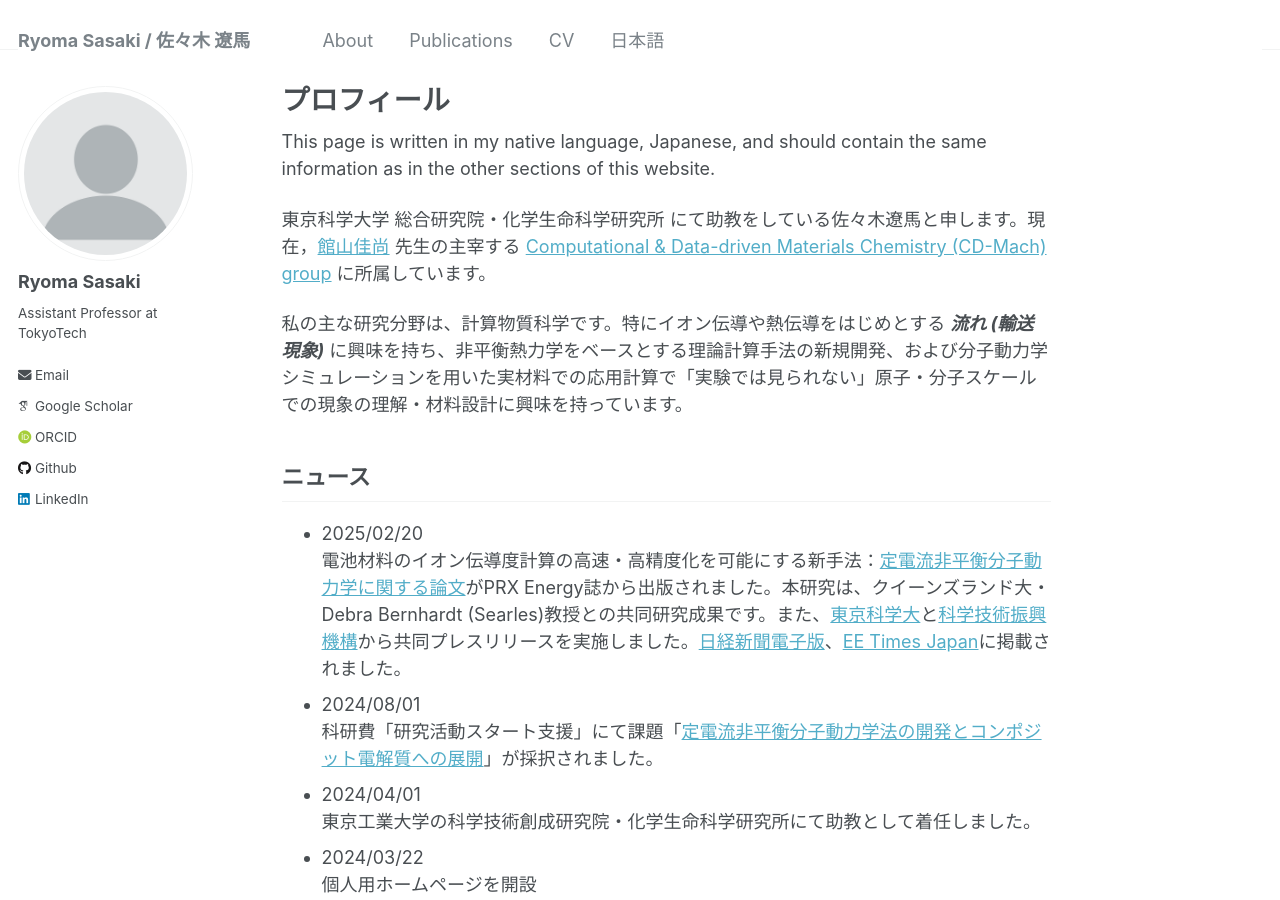
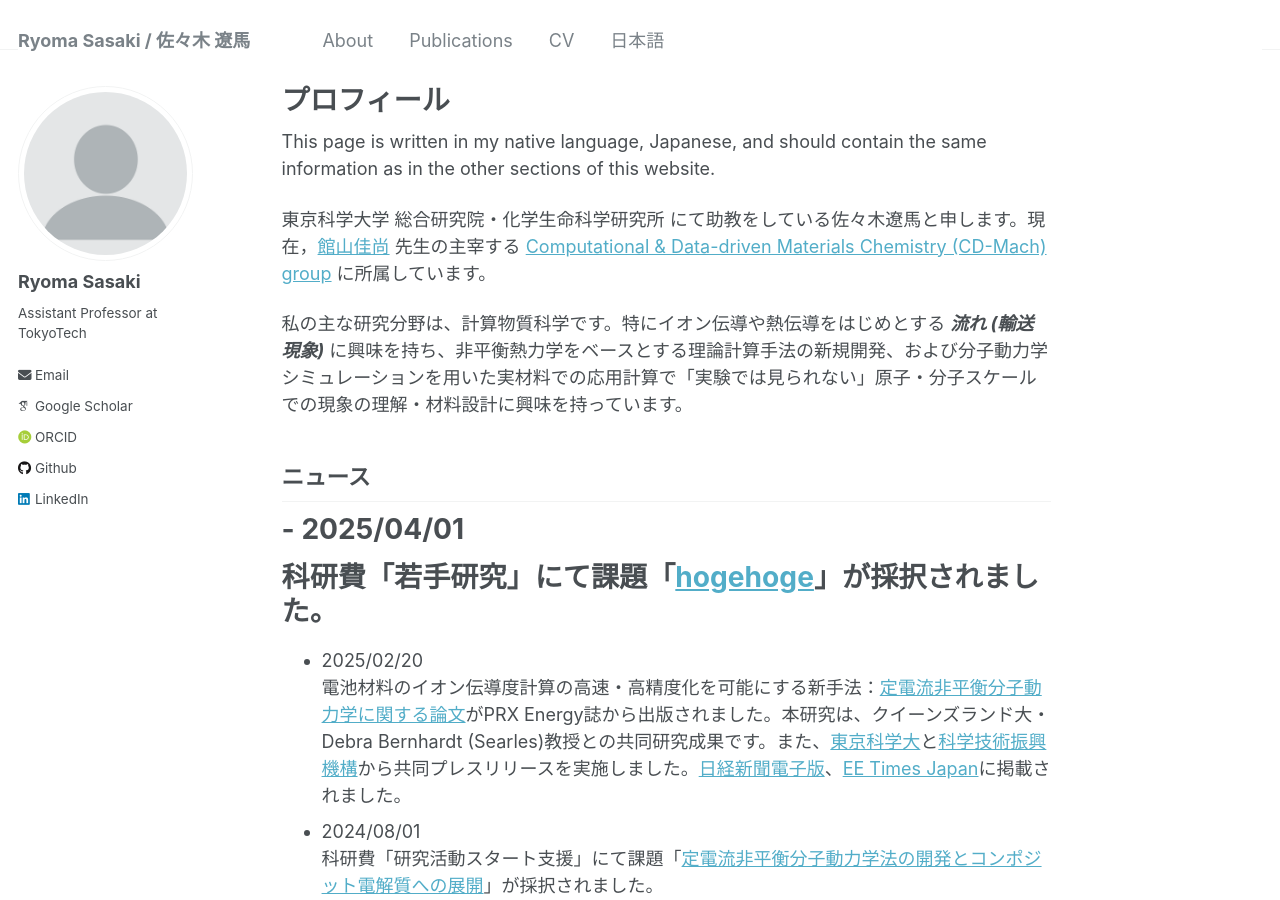
Before and after one commit to srak-uf/srak-uf.github.io, a Jekyll site: the page built from _pages/about_jp.md, in a window 1280 px wide and 900 px high. Built offline with Jekyll 4.4.1, drawn with Linux system fonts in a browser that asks for light colours; some web fonts are replaced.

Commit message:
Update about_jp.md

```diff
--- a/_pages/about_jp.md
+++ b/_pages/about_jp.md
@@ -15,6 +15,8 @@ This page is written in my native language, Japanese, and should contain the sam
 私の主な研究分野は、計算物質科学です。特にイオン伝導や熱伝導をはじめとする ***流れ (輸送現象)*** に興味を持ち、非平衡熱力学をベースとする理論計算手法の新規開発、および分子動力学シミュレーションを用いた実材料での応用計算で「実験では見られない」原子・分子スケールでの現象の理解・材料設計に興味を持っています。
 
 ## ニュース
+# - 2025/04/01
+#   科研費「若手研究」にて課題「[hogehoge](https://kaken.nii.ac.jp/ja/grant/KAKENHI-PROJECT-24K23099/)」が採択されました。
 - 2025/02/20
   電池材料のイオン伝導度計算の高速・高精度化を可能にする新手法：[定電流非平衡分子動力学に関する論文](https://journals.aps.org/prxenergy/abstract/10.1103/PRXEnergy.4.013005)がPRX Energy誌から出版されました。本研究は、クイーンズランド大・Debra Bernhardt (Searles)教授との共同研究成果です。また、[東京科学大](https://www.isct.ac.jp/ja/news/42dr5v9j4t5d)と[科学技術振興機構](https://www.jst.go.jp/pr/announce/20250220/index.html)から共同プレスリリースを実施しました。[日経新聞電子版](https://www.nikkei.com/article/DGXZRSP687264_Q5A220C2000000/)、[EE Times Japan](https://eetimes.itmedia.co.jp/ee/articles/2502/26/news078.html)に掲載されました。
 - 2024/08/01
```
